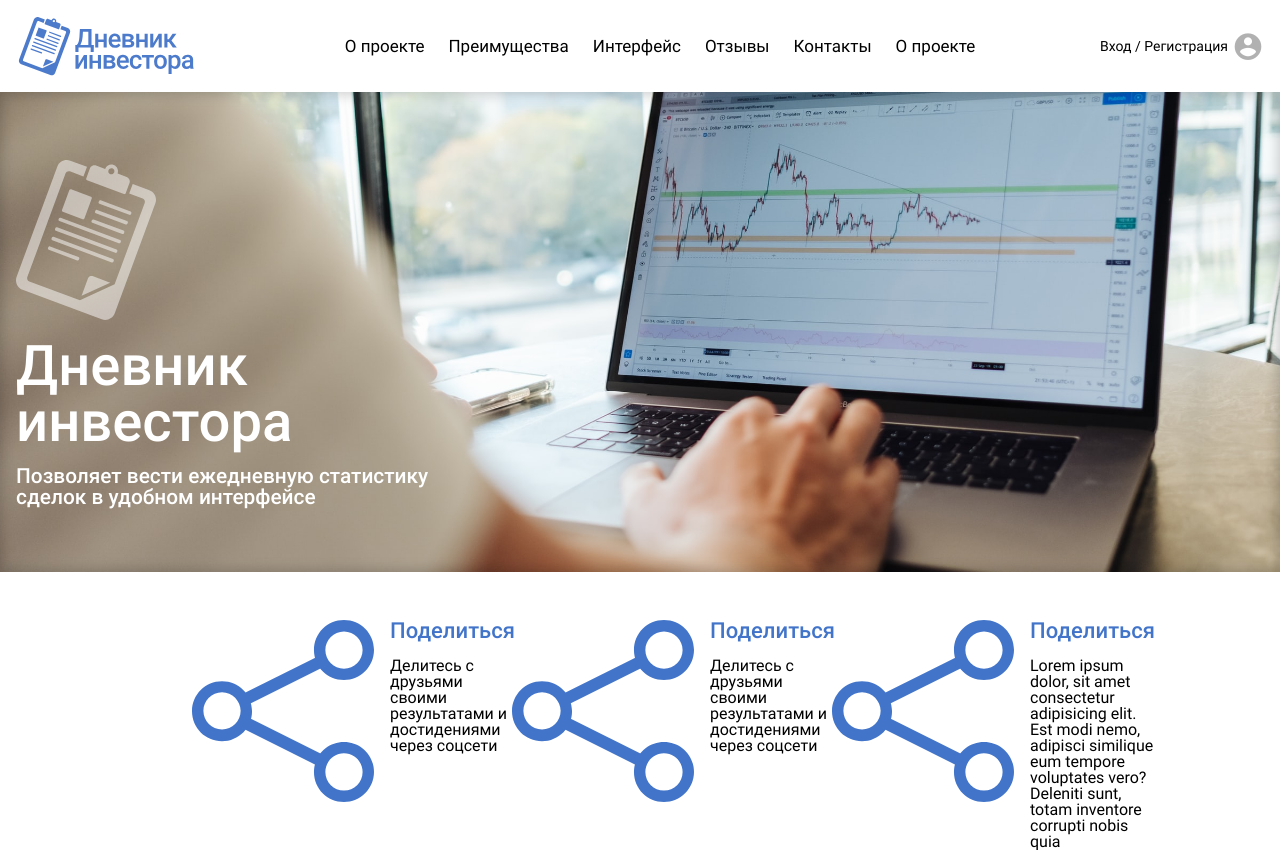
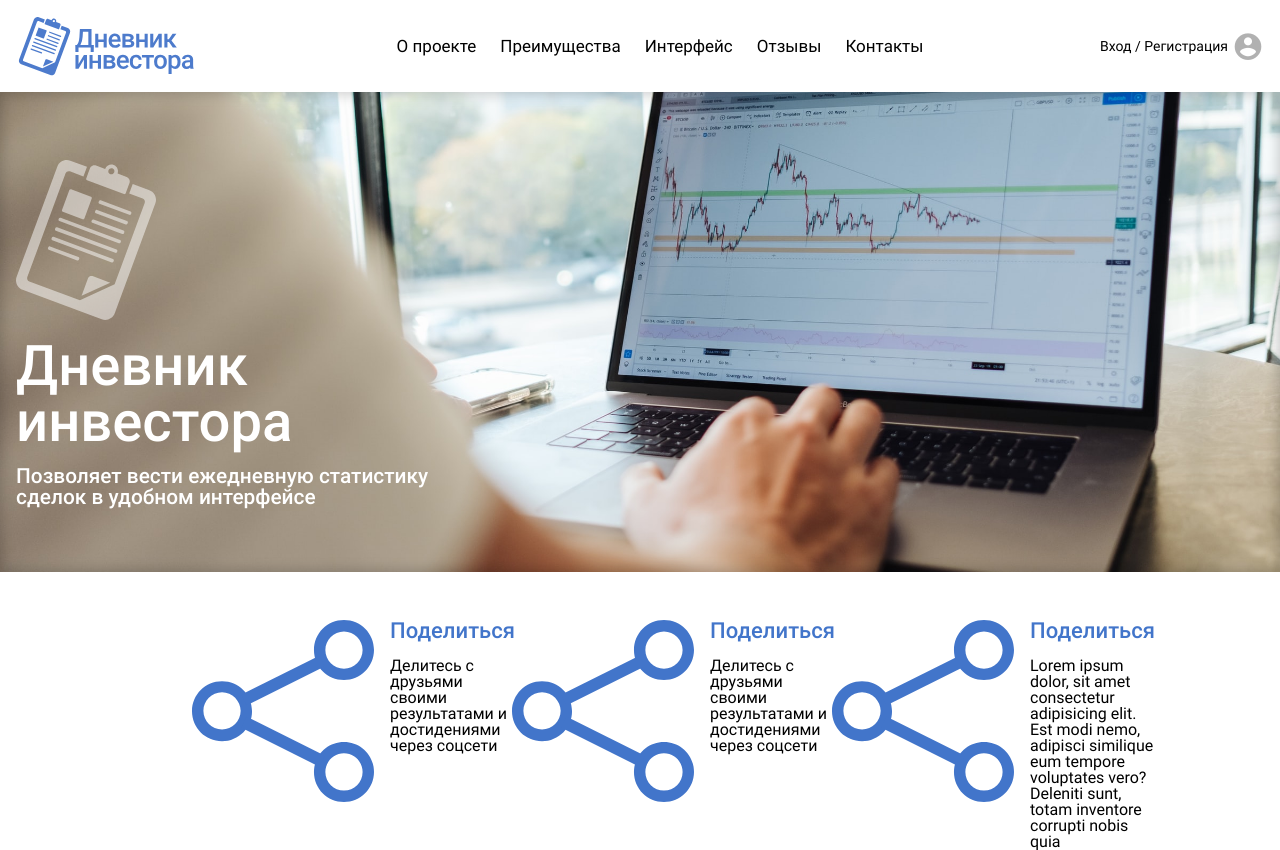
Before and after one commit to nile546/investorJournalFront, an Angular app: page /landing in a window 1280 px wide. Built offline with nearby package versions, Linux system fonts and the light colour scheme.

Commit message:
readded section 2

```diff
--- a/src/app/modules/landing/shared/components/main-menu/main-menu.component.html
+++ b/src/app/modules/landing/shared/components/main-menu/main-menu.component.html
@@ -4,5 +4,4 @@
         <li class="menu__item">Интерфейс</li>
         <li class="menu__item">Отзывы</li>
         <li class="menu__item">Контакты</li>
-        <li class="menu__item">О проекте</li>
     </ul>
```
